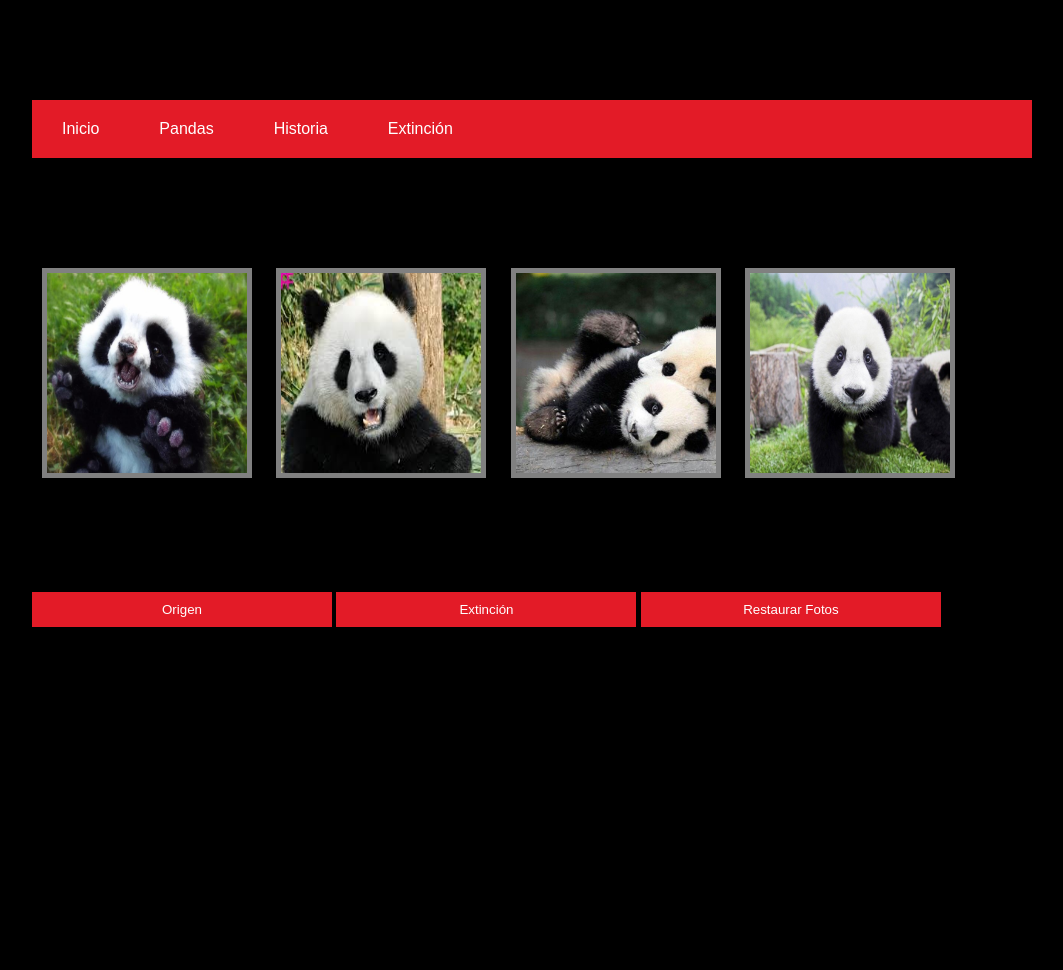
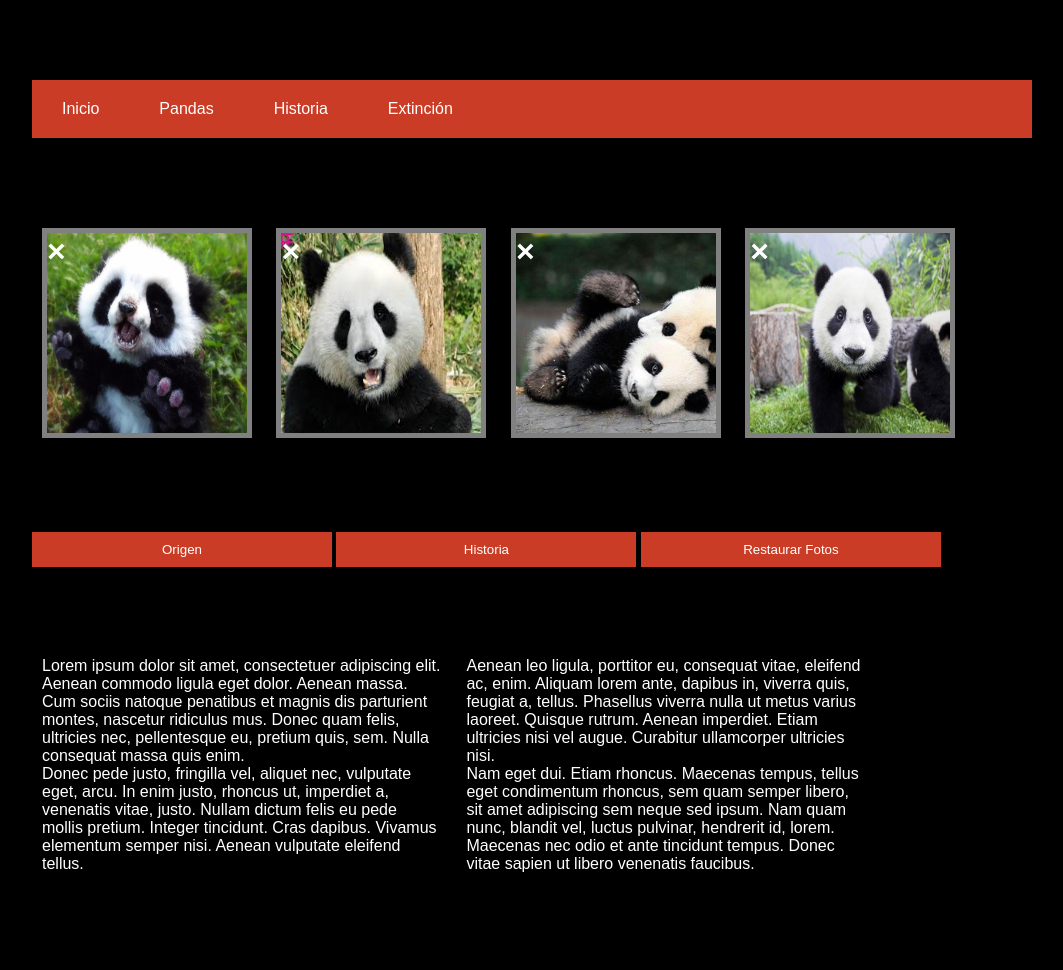
Before and after one commit to dianaVidalC/PandaPanda, a plain HTML site: page index.html in a window 1280 px wide. Shown: the whole page, without its empty margins (108-1171 px from the left). Before the commit the page ends 907 px from the top, so only its background shows below. Drawn offline with Linux system fonts and the light colour scheme.

Commit message:
creando la funcion close

```diff
--- a/assets/css/main.css
+++ b/assets/css/main.css
@@ -9,14 +9,15 @@ body{
 
 header,
 section,
-.contenido{
+.contenido,
+.parrafos{
   width: 90%;
-  margin: 100px auto;
+  margin: 80px auto;
   max-width: 1000px;
 }
 
 header nav{
-  background-color:rgb(227, 27, 39);
+  background-color:#ca3c25;
   overflow: hidden;
 }
 
@@ -38,7 +39,12 @@ header nav ul li a{
 header nav ul li a:hover{
   background-color:rgb(84, 241, 109);
 }
-img{
+
+div.imagenes{
+  display: inline-block;
+  position: relative;
+}
+div.imagenes img{
   border: 5px solid gray;
   width: 200px;
   height: 200px;
@@ -50,7 +56,7 @@ input[type="submit"]{
   width: 30%;
   padding: 10px;
   margin-bottom: 0;
-  background-color:rgb(227, 27, 39);
+  background-color:#ca3c25;
   color:#fff;
   border:none;
   }
@@ -59,3 +65,26 @@ input[type="submit"]:hover{
   background-color:rgb(84, 241, 109);
   cursor: pointer;
   padding: 10px;
+}
+
+.parrafos{
+  width: 100%;
+  color:#fff;
+}
+
+.parrafos div{
+  display: inline-block;
+  width:40%;
+  height: 300px;
+  margin :10px;
+}
+
+span{
+  position: absolute;
+  top: 15px;
+  left: 15px;
+  color:#fff;
+  font-weight: bold;
+  cursor: pointer;
+  font-size: 2em;
+}
--- /dev/null
+++ b/assets/js/app.js
@@ -0,0 +1,9 @@
+var close=document.getElementsByTagName("span");
+
+close.addEventListener("click",function(event){
+  event.preventDefault();
+
+  for(var i=0; i<close.lenght;i++){
+    document.getElementsByClassName("img")[i].style.display="none";
+  }
+}
--- a/index.html
+++ b/index.html
@@ -19,27 +19,44 @@
     </nav>
   </header>
   <section>
+    <div class="imagenes">
     <img src="assets/img/pandita.jpg" alt="pandita-bebé">
+    <span>&times;</span>
+  </div>
+  <div class="imagenes">
     <img src="assets/img/panda1.jpg" alt="panda-sonriente">
+    <span>&times;</span>
+  </div>
+  <div class="imagenes">
     <img src="assets/img/panda2.jpg" alt="panda-mamá">
+    <span>&times;</span>
+  </div>
+  <div class="imagenes">
     <img src="assets/img/panda3.jpg" alt="panda-caminando">
+    <span>&times;</span>
+  </div>
   </section>
   <section class="contenido">
     <div class="botones">
       <input type="submit" value="Origen">
-    <input type="submit" value="Extinción">
+      <input type="submit" value="Historia">
       <input type="submit" value="Restaurar Fotos">
     </div>
     <div class="parrafos">
+      <div>
         <p>Lorem ipsum dolor sit amet, consectetuer adipiscing elit. Aenean commodo ligula eget dolor. Aenean massa. Cum sociis natoque penatibus et magnis dis parturient montes, nascetur ridiculus mus.
           Donec quam felis, ultricies nec, pellentesque eu, pretium quis, sem. Nulla consequat massa quis enim.</p>
         <p>Donec pede justo, fringilla vel, aliquet nec, vulputate eget, arcu. In enim justo, rhoncus ut, imperdiet a, venenatis vitae, justo. Nullam dictum felis eu pede mollis pretium.
          Integer tincidunt. Cras dapibus. Vivamus elementum semper nisi. Aenean vulputate eleifend tellus.</p>
+       </div>
+       <div>
         <p>Aenean leo ligula, porttitor eu, consequat vitae, eleifend ac, enim. Aliquam lorem ante, dapibus in, viverra quis, feugiat a, tellus. Phasellus viverra nulla ut metus varius laoreet.
           Quisque rutrum. Aenean imperdiet. Etiam ultricies nisi vel augue. Curabitur ullamcorper ultricies nisi.</p>
         <p>Nam eget dui. Etiam rhoncus. Maecenas tempus, tellus eget condimentum rhoncus, sem quam semper libero, sit amet adipiscing sem neque sed ipsum. Nam quam nunc, blandit vel, luctus pulvinar, hendrerit id,
           lorem. Maecenas nec odio et ante tincidunt tempus. Donec vitae sapien ut libero venenatis faucibus.</p>
       </div>
+    </div>
   </section>
+  <script src="assets/js/app.js"></script>
 </body>
 </html>
```
Lines whose indentation alone changed are shown as unchanged.
